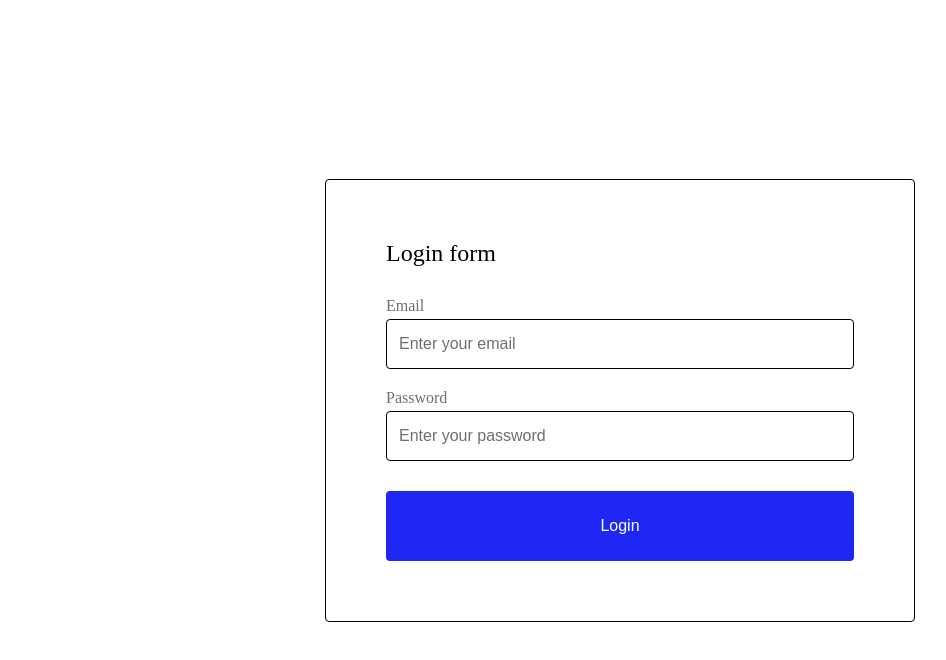
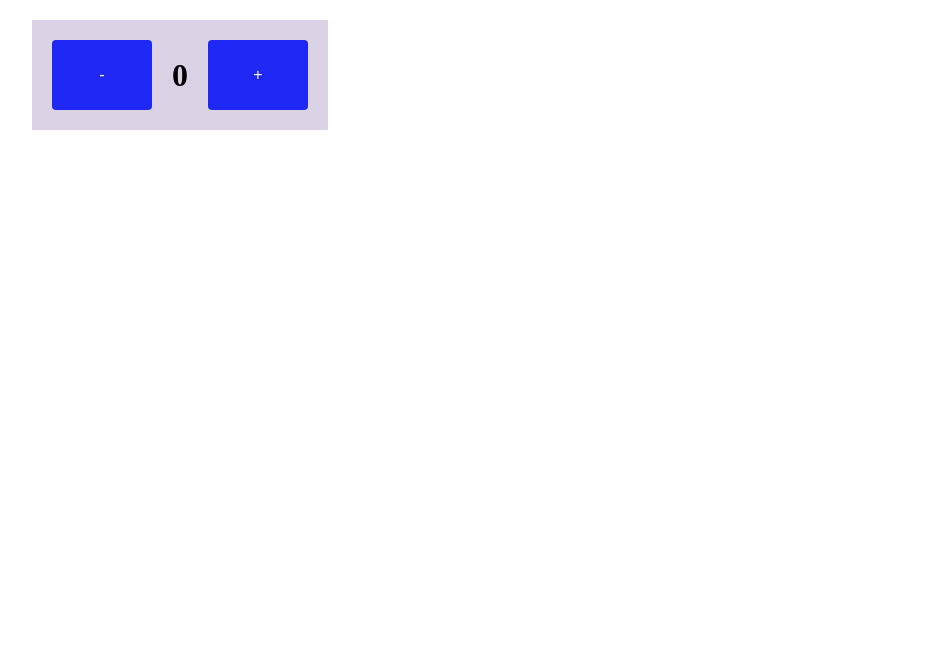
Before and after one commit to katerinaonix8585/React_cohort37_new, a React (Create React App) app: page / in a window 1280 px wide. Shown: the top 660 px of the page, without its empty margins (20-966 px from the left). Built offline with nearby package versions, Linux system fonts and the light colour scheme.

Commit message:
Add Lesson04

```diff
--- a/src/App.jsx
+++ b/src/App.jsx
@@ -1,5 +1,6 @@
 import './App.css';
-import Homework03 from './homeworks/Homework03/Homework03';
+import Lesson04 from './lessons/Lesson04/Lesson04';
+//import Homework03 from './homeworks/Homework03/Homework03';
 // import Lesson02 from './lessons/Lesson02/Lesson02';
 // import Homework02 from './homeworks/Homework02/Homework02';
 // import Lesson03 from './lessons/Lesson03/Lesson03';
@@ -10,7 +11,8 @@ function App() {
     {/*<Lesson02 /> */}
     {/* <Homework02 /> */}
     {/* <Lesson03 /> */}
-    <Homework03 />
+    {/* <Homework03 /> */}
+    <Lesson04 />
     </div>
   );
 }
--- a/src/components/Button/Button.jsx
+++ b/src/components/Button/Button.jsx
@@ -1,7 +1,7 @@
 import "./styles.css";
 
-function Button({name, type='button'}){
-    return <button className="button-component" type={type}>
+function Button({name, type='button', onButtonClick}){
+    return <button onClick={onButtonClick} className="button-component" type={type}>
      {name}
     </button>
 }
--- /dev/null
+++ b/src/components/Counter/Counter.jsx
@@ -0,0 +1,31 @@
+import "./styles.css";
+import Button from "../Button/Button";
+import { useState } from "react";
+
+function Counter() {
+  const [count, setCount] = useState(0);
+
+  const onMinus = () => {
+    setCount((prevValue) => prevValue - 1);
+  };
+
+  const onPlus = () => {
+    setCount((prevValue) => prevValue + 1);
+  };
+
+
+
+  return (
+    <div className="counter-wrapper">
+      <div className="button-control">
+        <Button onButtonClick={onMinus} name="-" />
+      </div>
+      <p>{count}</p>
+      <div className="button-control">
+        <Button onButtonClick={onPlus} name="+" />
+      </div>
+    </div>
+  );
+}
+
+export default Counter;
--- /dev/null
+++ b/src/components/Counter/styles.css
@@ -0,0 +1,16 @@
+.counter-wrapper {
+    display: flex;
+    gap: 20px;
+    align-items: center;
+    padding: 20px;
+    background: rgb(219, 210, 230);
+  }
+
+  .button-control {
+    width: 100px;
+  }
+
+  .counter-wrapper > p {
+    font-size: 32px;
+    font-weight: bold;
+  }
--- a/src/components/Input/Input.jsx
+++ b/src/components/Input/Input.jsx
@@ -1,6 +1,6 @@
 import "./styles.css"
 
-function Input ({name, type='text', placeholder, label}){
+function Input ({name, type='text', placeholder, label, onInputChange}){
    return (
    <div className="input-component-container">
        <label className="input-component-label">{label}</label>
@@ -8,7 +8,8 @@ function Input ({name, type='text', placeholder, label}){
           className="input-component"
           name={name}
           type={type}
-          placeholder={placeholder}/>
+          placeholder={placeholder}
+          onChange = {onInputChange}/>
    </div>
    );
 }
--- /dev/null
+++ b/src/lessons/Lesson04/Lesson04.jsx
@@ -0,0 +1,40 @@
+import "./styles.css";
+import Button from "../../components/Button/Button";
+import Input from "../../components/Input/Input";
+import Counter from "../../components/Counter/Counter";
+
+function Lesson04 (){
+   {
+    /* 2 способ передачи функции */
+   }
+
+
+const showMessage = () => {
+    alert("Hi");
+};
+
+const showNameMessage = (userName) => {
+    alert(`Hello. ${userName}`);
+};
+
+const onChange = (event, message) => {
+    // console.log(event);
+    console.log(`${event.target.value} - ${message}`);
+};
+
+return (
+    <div className="lesson04-container">
+        <Counter />
+
+
+        {/* <Input onInputChange={(event) => onChange(event, 'value')}/>
+        {/* 1 способ передачи функции */}
+        {/* <Button name='Func Inner' onButtonClick={() => alert("Hi") }/> */}
+        {/* <Button name='Func Outer' onButtonClick={showMessage}/> */}
+        {/* 3 способ передачи функции */}
+        {/* <Button name='Func With Parametrs' onButtonClick={() => showNameMessage("Tom")}/> */}
+    </div>
+       );
+}
+
+export default Lesson04;
--- /dev/null
+++ b/src/lessons/Lesson04/styles.css
@@ -0,0 +1,8 @@
+.lesson04-container {
+    width: 400px;
+    display: flex;
+    flex-direction: column;
+    align-items: center;
+    gap: 20px;
+    padding: 20px;
+}
```
